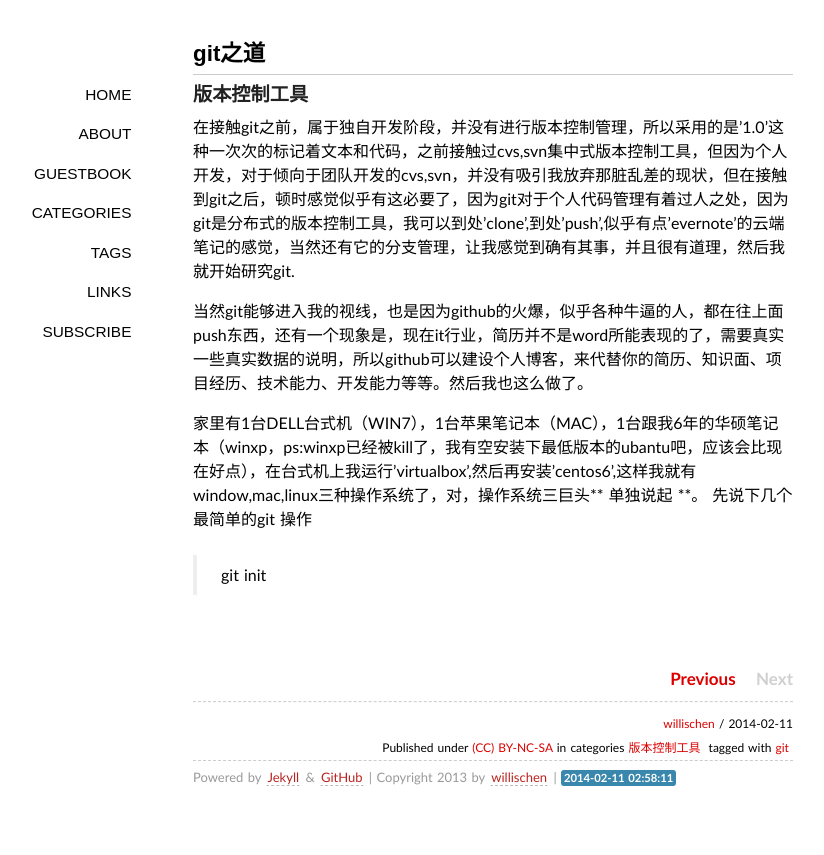
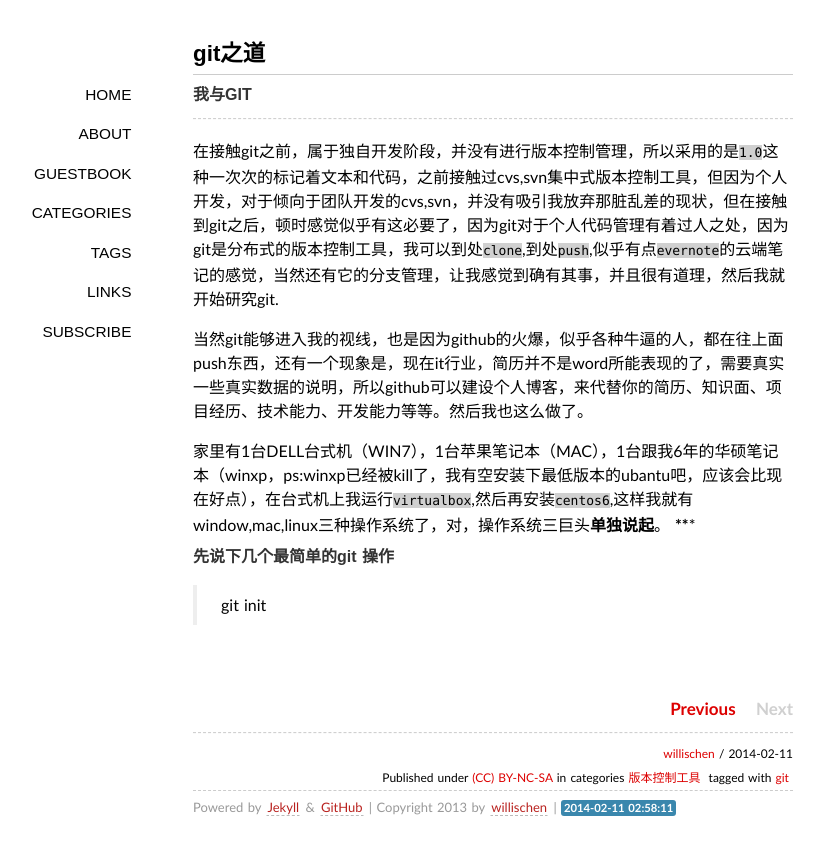
Before and after one commit to willischen/willischen.github.com, a Jekyll site: the page built from _posts/2014-02-11-git-learning.md, in a window 1280 px wide. Shown: the top 855 px of the page, without its empty margins (147-971 px from the left). Built offline with Jekyll 4.4.1, drawn with Linux system fonts in a browser that asks for light colours; some web fonts are replaced; Markdown is read by kramdown in place of the engine named in the settings; comment, search, counter and statistics services are not loaded.

Commit message:
change the text '' for the key word

```diff
--- a/_posts/2014-02-11-git-learning.md
+++ b/_posts/2014-02-11-git-learning.md
@@ -5,12 +5,14 @@ categories: 版本控制工具
 tags: git
 ---
 
-###版本控制工具
-
-在接触git之前，属于独自开发阶段，并没有进行版本控制管理，所以采用的是'1.0'这种一次次的标记着文本和代码，之前接触过cvs,svn集中式版本控制工具，但因为个人开发，对于倾向于团队开发的cvs,svn，并没有吸引我放弃那脏乱差的现状，但在接触到git之后，顿时感觉似乎有这必要了，因为git对于个人代码管理有着过人之处，因为git是分布式的版本控制工具，我可以到处'clone',到处'push',似乎有点'evernote'的云端笔记的感觉，当然还有它的分支管理，让我感觉到确有其事，并且很有道理，然后我就开始研究git.
+####我与GIT
+******
+在接触git之前，属于独自开发阶段，并没有进行版本控制管理，所以采用的是`1.0`这种一次次的标记着文本和代码，之前接触过cvs,svn集中式版本控制工具，但因为个人开发，对于倾向于团队开发的cvs,svn，并没有吸引我放弃那脏乱差的现状，但在接触到git之后，顿时感觉似乎有这必要了，因为git对于个人代码管理有着过人之处，因为git是分布式的版本控制工具，我可以到处`clone`,到处`push`,似乎有点`evernote`的云端笔记的感觉，当然还有它的分支管理，让我感觉到确有其事，并且很有道理，然后我就开始研究git.
 
 当然git能够进入我的视线，也是因为github的火爆，似乎各种牛逼的人，都在往上面push东西，还有一个现象是，现在it行业，简历并不是word所能表现的了，需要真实一些真实数据的说明，所以github可以建设个人博客，来代替你的简历、知识面、项目经历、技术能力、开发能力等等。然后我也这么做了。
 
-家里有1台DELL台式机（WIN7），1台苹果笔记本（MAC），1台跟我6年的华硕笔记本（winxp，ps:winxp已经被kill了，我有空安装下最低版本的ubantu吧，应该会比现在好点），在台式机上我运行'virtualbox',然后再安装'centos6',这样我就有window,mac,linux三种操作系统了，对，操作系统三巨头** 单独说起 **。
-先说下几个最简单的git 操作
+家里有1台DELL台式机（WIN7），1台苹果笔记本（MAC），1台跟我6年的华硕笔记本（winxp，ps:winxp已经被kill了，我有空安装下最低版本的ubantu吧，应该会比现在好点），在台式机上我运行`virtualbox`,然后再安装`centos6`,这样我就有window,mac,linux三种操作系统了，对，操作系统三巨头**单独说起**。
+*******
+
+####先说下几个最简单的git 操作
 >git init
```
